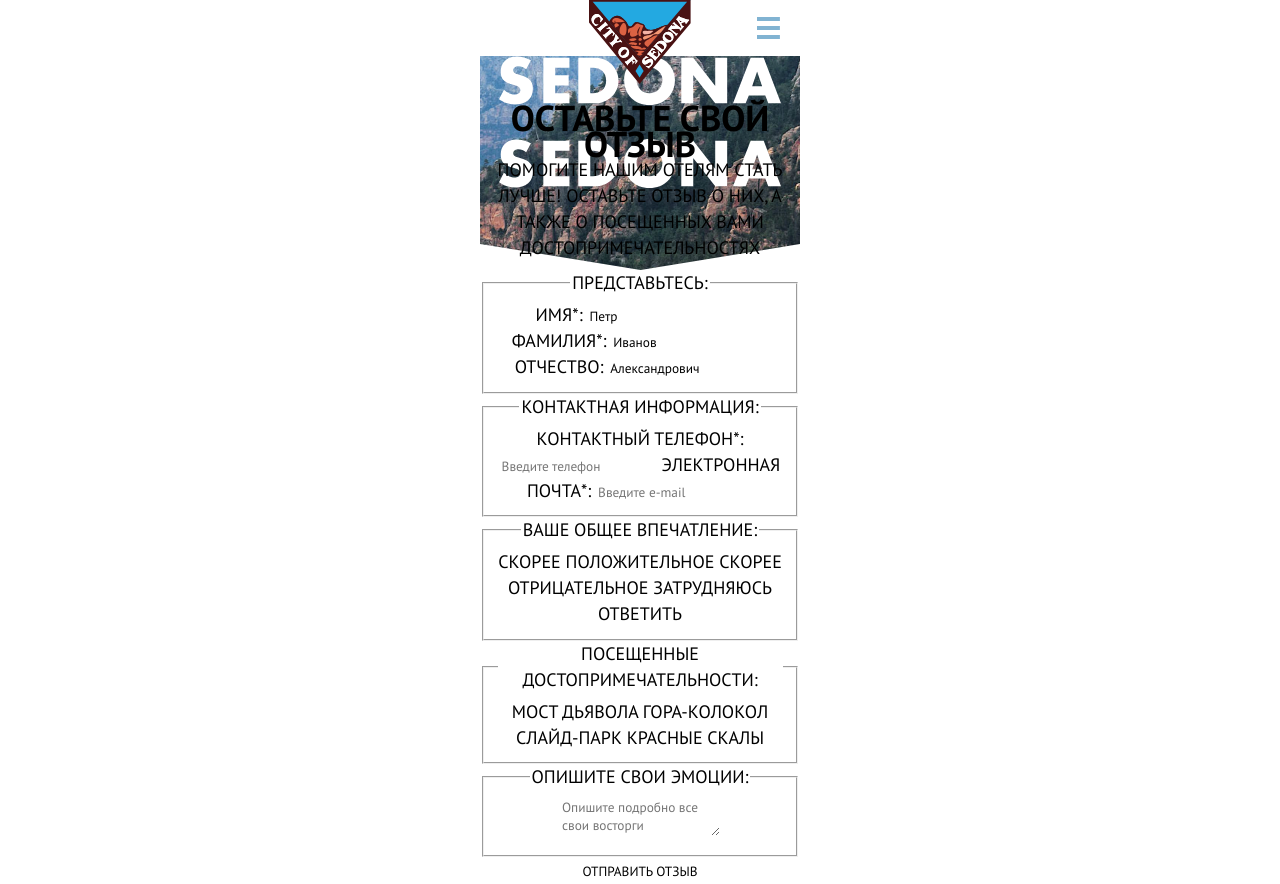
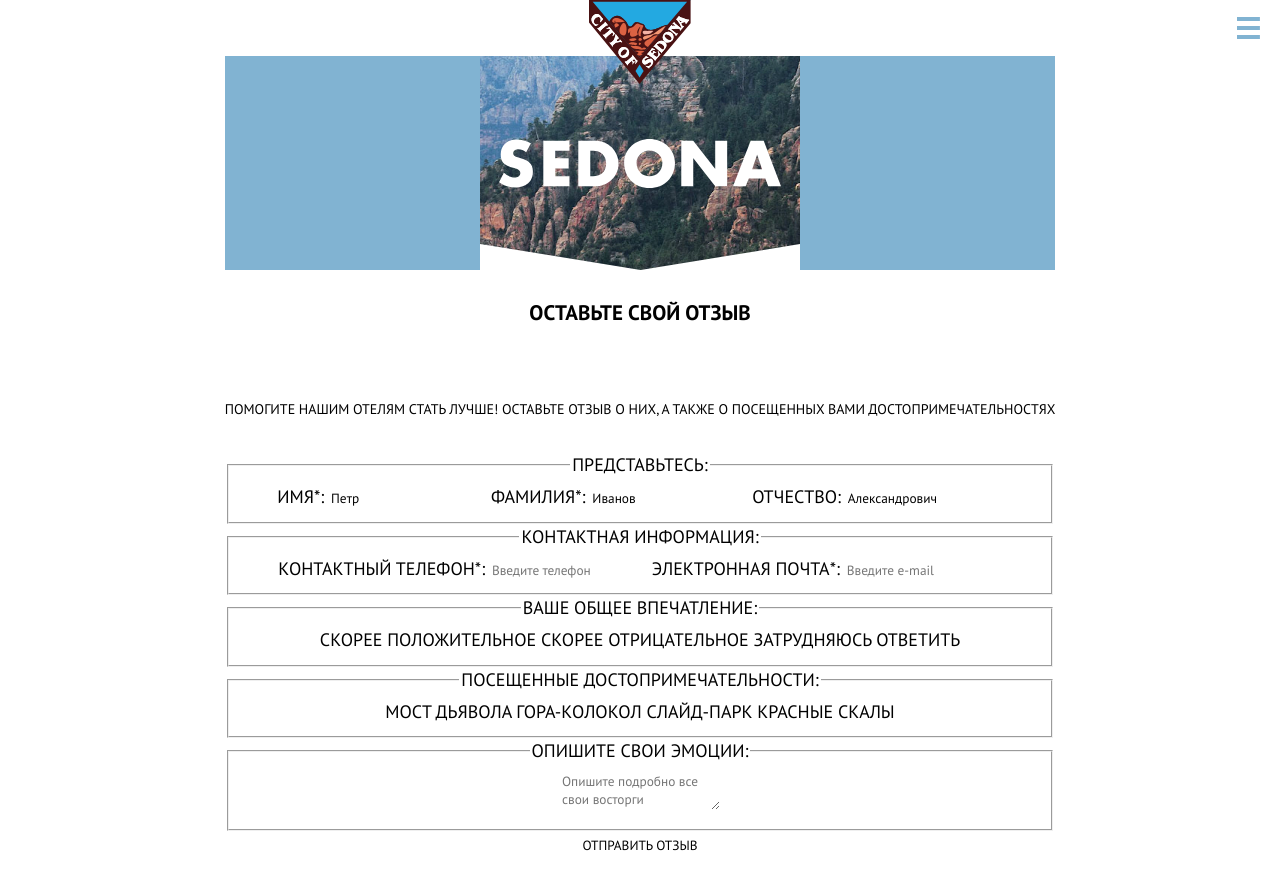
Before and after one commit to c106om/sedona-2, a website: page source/form.html in a window 1280 px wide. Shown: the top 884 px of the page. Drawn offline with Linux system fonts and the light colour scheme.

Commit message:
уточнения

```diff
--- a/source/form.html
+++ b/source/form.html
@@ -45,12 +45,9 @@
   </header>
 
   <main class="page__main main">
-
-    <header class="main__banner banner">
-      <img src="img/sedona.svg" alt="sedona" width="282" height="49">
-      <h1>Оставьте свой отзыв</h2>
-      <p>Помогите нашим отелям стать лучше! оставьте отзыв о них, а также о посещенных вами достопримечательностях</p>
-    </header>
+    <div class="main__banner banner"></div>
+    <h1 class="main__haed">Оставьте свой отзыв</h2>
+    <p class="main__text">Помогите нашим отелям стать лучше! оставьте отзыв о них, а также о посещенных вами достопримечательностях</p>
 
     <form class="main__form form" action="https://echo.htmlacademy.ru/" method="get">
       <fieldset class="form__fieldset">
--- a/source/less/page.less
+++ b/source/less/page.less
@@ -1,6 +1,6 @@
 .page {
   height: 100%;
-  width: 320px; // ??
+  // width: 320px;
   margin: 0 auto;
 
   font-family: "PT Sans", "Arial", sans-serif;
```
Also changed, not shown: source/css/style.css, 1 other file.
